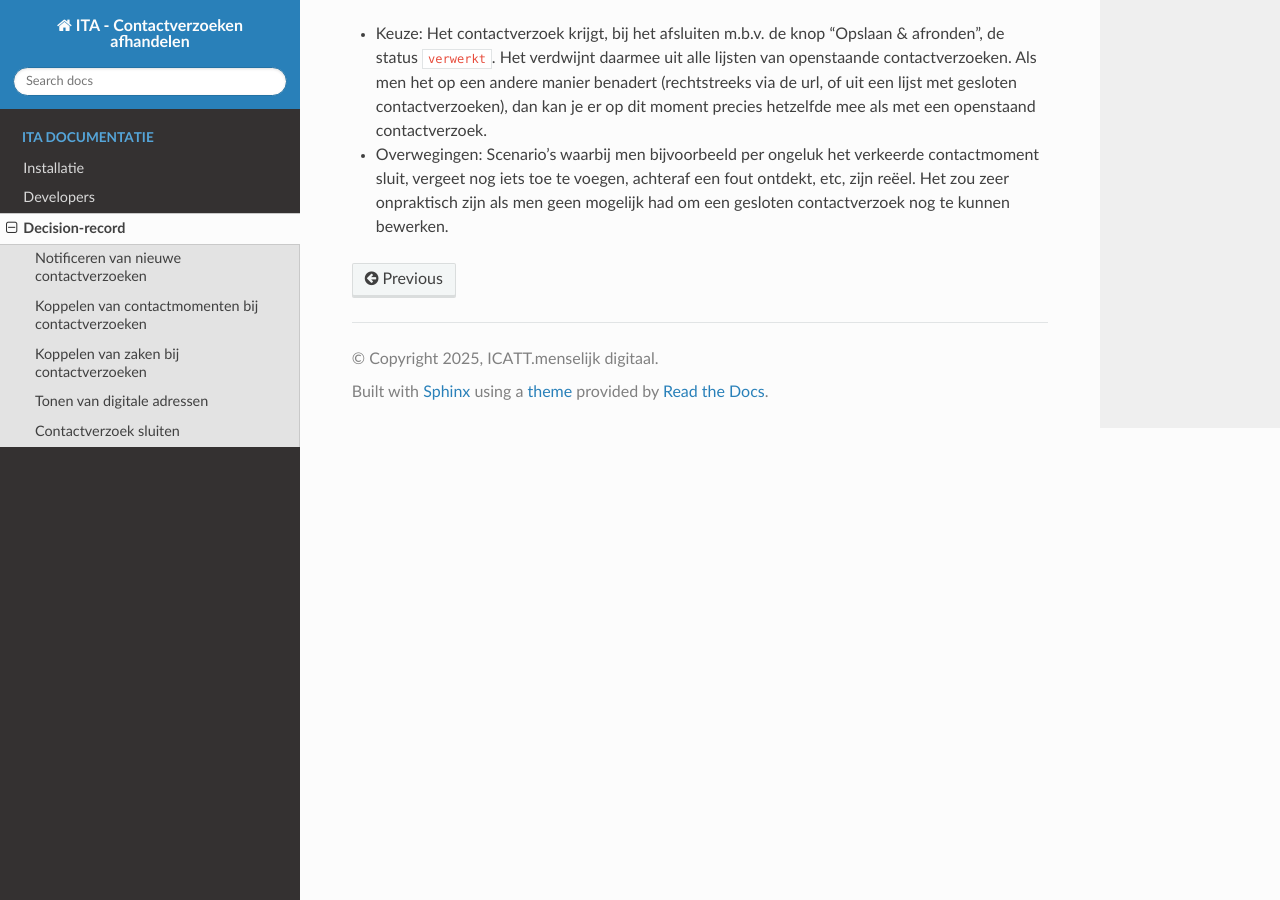
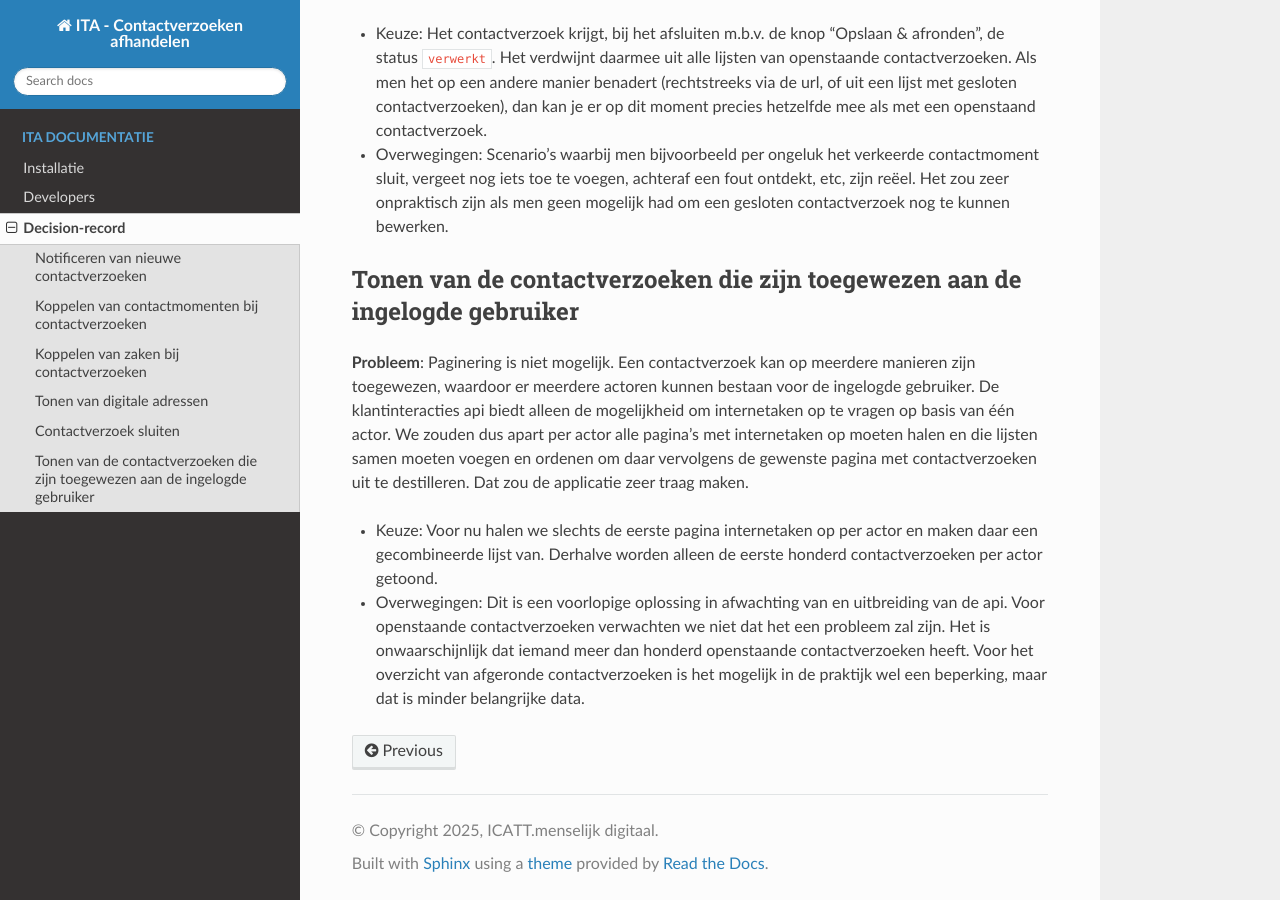
Before and after one commit to Interne-Taak-Afhandeling/.github, a Sphinx documentation site: the page built from docs/decision-record/index.rst, in a window 1280 px wide and 900 px high, scrolled down 2104 px. Built offline with Sphinx 7.4.7 and the Read the Docs theme 3.1.0, drawn with Linux system fonts in a browser that asks for light colours.

Commit message:
Update index.rst

```diff
--- a/docs/decision-record/index.rst
+++ b/docs/decision-record/index.rst
@@ -56,3 +56,11 @@ Contactverzoek sluiten
 * Keuze: Het contactverzoek krijgt, bij het afsluiten m.b.v. de knop "Opslaan & afronden", de status ``verwerkt``. Het verdwijnt daarmee uit alle lijsten van openstaande contactverzoeken. Als men het op een andere manier benadert (rechtstreeks via de url, of uit een lijst met gesloten contactverzoeken), dan kan je er op dit moment precies hetzelfde mee als met een openstaand contactverzoek.
 
 * Overwegingen: Scenario's waarbij men bijvoorbeeld per ongeluk het verkeerde contactmoment sluit, vergeet nog iets toe te voegen, achteraf een fout ontdekt, etc, zijn reëel. Het zou zeer onpraktisch zijn als men geen mogelijk had om een gesloten contactverzoek nog te kunnen bewerken.
+
+Tonen van de contactverzoeken die zijn toegewezen aan de ingelogde gebruiker
+----------------------------------------------------------------------------
+**Probleem**: Paginering is niet mogelijk. Een contactverzoek kan op meerdere manieren zijn toegewezen, waardoor er meerdere actoren kunnen bestaan voor de ingelogde gebruiker. De klantinteracties api biedt alleen de mogelijkheid om internetaken op te vragen op basis van één actor. We zouden dus apart per actor alle pagina's met internetaken op moeten halen en die lijsten samen moeten voegen en ordenen om daar vervolgens de gewenste pagina met contactverzoeken uit te destilleren. Dat zou de applicatie zeer traag maken.
+
+* Keuze: Voor nu halen we slechts de eerste pagina internetaken op per actor en maken daar een gecombineerde lijst van. Derhalve worden alleen de eerste honderd contactverzoeken per actor getoond.
+
+* Overwegingen: Dit is een voorlopige oplossing in afwachting van en uitbreiding van de api. Voor openstaande contactverzoeken verwachten we niet dat het een probleem zal zijn. Het is onwaarschijnlijk dat iemand meer dan honderd openstaande contactverzoeken heeft. Voor het overzicht van afgeronde contactverzoeken is het mogelijk in de praktijk wel een beperking, maar dat is minder belangrijke data.
```
